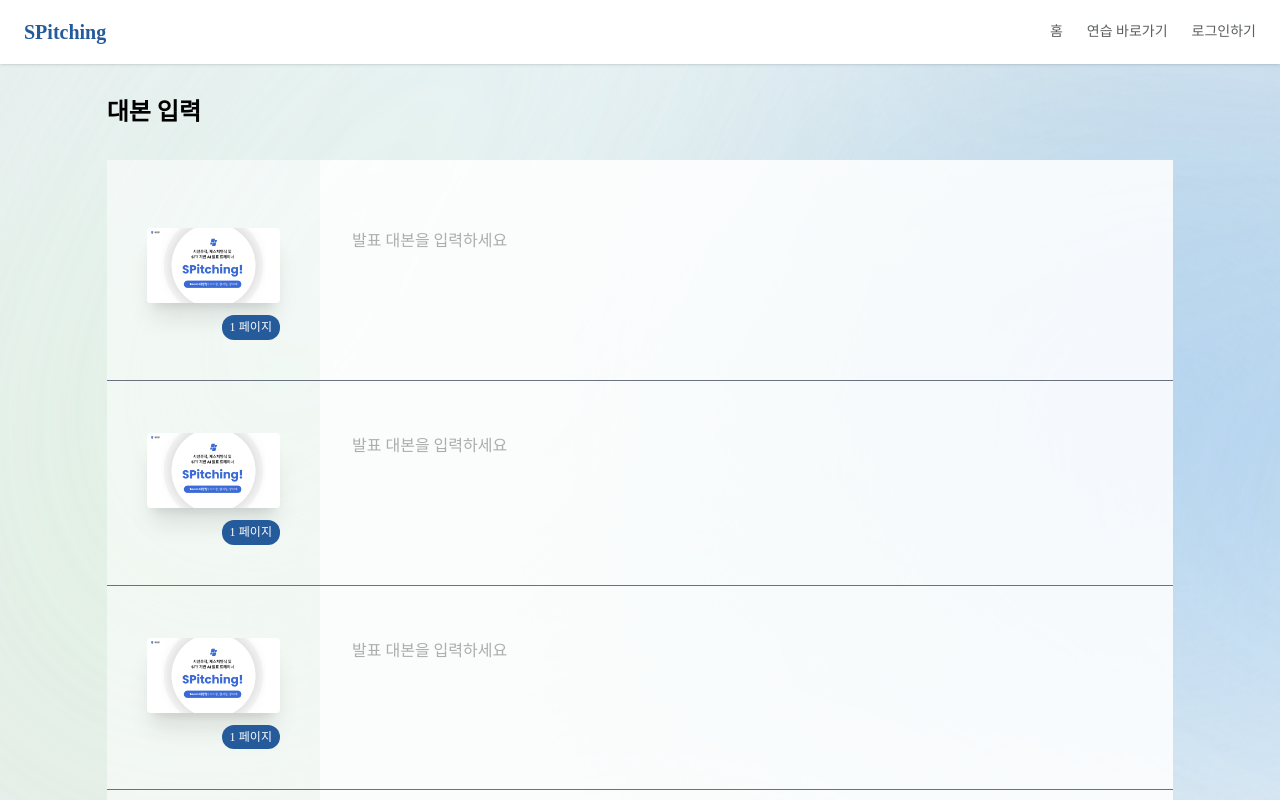
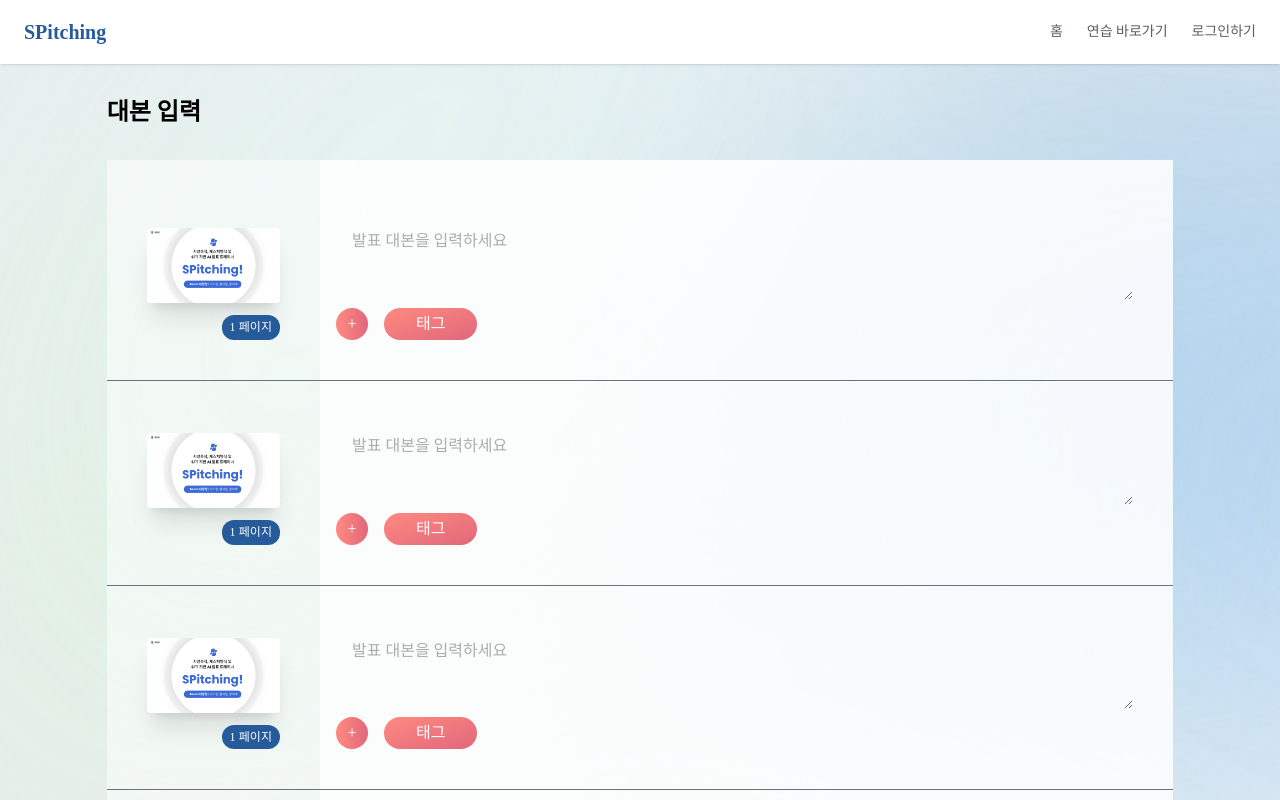
Before and after one commit to xseojungx/SPitching-FE, a React (Vite) app in the folder SPitching/: page /practices/new/script in a window 1280 px wide. Built offline with nearby package versions, Linux system fonts and the light colour scheme; no server answers; a web font is replaced by a local one.

Commit message:
feat. tag ui 제작

```diff
--- a/SPitching/src/components/prep/SingleScriptEditor.tsx
+++ b/SPitching/src/components/prep/SingleScriptEditor.tsx
@@ -1,5 +1,6 @@
 import { useRef, useState, useEffect } from 'react';
 import PPTImage from '@/assets/mock_ppt_1.png';
+import TagInput from './TagInput';
 
 const ScriptEditor = () => {
   const [text, setText] = useState('');
@@ -15,7 +16,7 @@ const ScriptEditor = () => {
   return (
     <div className='flex h-auto w-full justify-between overflow-x-hidden py-10'>
       {/* 피피티 사진 */}
-      <div className='flex w-[20%] flex-col justify-center self-start px-10 pt-3'>
+      <div className='flex h-fit w-[20%] flex-col justify-center self-start px-10 pt-3'>
         <img
           className='shadow-[rgba(64, 80, 98, 0.1)] h-fit w-full rounded-[4px] object-contain shadow-xl'
           src={PPTImage}
@@ -27,15 +28,26 @@ const ScriptEditor = () => {
       </div>
 
       {/* 텍스트 편집 부분 */}
-      <div className='flex w-8/10 pr-10 pl-4'>
+      <div className='flex min-h-full w-8/10 flex-col pr-10 pl-4'>
+        <div className='flex-1'>
           <textarea
             ref={textareaRef}
             value={text}
             onChange={(e) => setText(e.target.value)}
             placeholder='발표 대본을 입력하세요'
-          className='b1 focus:outline-navy-700 focus:ring-navy-700 min-h-full w-full resize-none overflow-hidden rounded-l border-0 px-4 py-3 text-base leading-relaxed text-gray-700 outline-0 focus:text-gray-900 focus:ring-1'
+            className='b1 focus:outline-navy-700 focus:ring-navy-700 min-h-full w-full overflow-hidden rounded-[4px] border-0 px-4 py-3 text-base leading-relaxed text-gray-700 outline-0 focus:text-gray-900 focus:ring-1'
             rows={1}
           />
+        </div>
+        {/* 태그 편집 부분 */}
+        <div className='mt-2 flex h-fit w-full items-start'>
+          <TagInput />
+          <div className='ml-4 flex flex-wrap space-y-1 space-x-2'>
+            <div className='from-coral-400 b1 flex h-8 w-fit items-center rounded-full bg-gradient-to-br to-rose-500 px-8 text-white'>
+              태그
+            </div>
+          </div>
+        </div>
       </div>
     </div>
   );
--- /dev/null
+++ b/SPitching/src/components/prep/TagInput.tsx
@@ -0,0 +1,49 @@
+import { useRef, useState, useEffect } from 'react';
+
+const TagInput = () => {
+  const [isInputVisible, setIsInputVisible] = useState(false);
+  const [tagText, setTagText] = useState('');
+  const inputRef = useRef<HTMLInputElement>(null);
+
+  // 자동 너비 조절
+  useEffect(() => {
+    if (inputRef.current) {
+      inputRef.current.style.width = 'auto';
+      inputRef.current.style.width = `${Math.min(
+        inputRef.current.scrollWidth + 12,
+        300, // 최대 너비 제한 (옵션)
+      )}px`;
+    }
+  }, [tagText]);
+
+  const handleAddClick = () => {
+    setIsInputVisible(true);
+    setTimeout(() => {
+      inputRef.current?.focus();
+    }, 10);
+  };
+
+  return (
+    <div className='flex items-center space-x-2'>
+      {isInputVisible && (
+        <input
+          ref={inputRef}
+          type='text'
+          maxLength={50}
+          value={tagText}
+          onChange={(e) => setTagText(e.target.value)}
+          placeholder='태그 입력'
+          className='b2 focus:ring-coral-400 rounded-[8px] border border-gray-300 px-3 py-1 text-gray-900 transition-all focus:ring-1 focus:outline-none'
+        />
+      )}
+      <button
+        onClick={handleAddClick}
+        className='from-coral-400 shadow-shadow-100 h-8 w-8 cursor-pointer rounded-full bg-gradient-to-r to-rose-500 text-white shadow-2xl transition'
+      >
+        +
+      </button>
+    </div>
+  );
+};
+
+export default TagInput;
```
Lines whose indentation alone changed are shown as unchanged.
